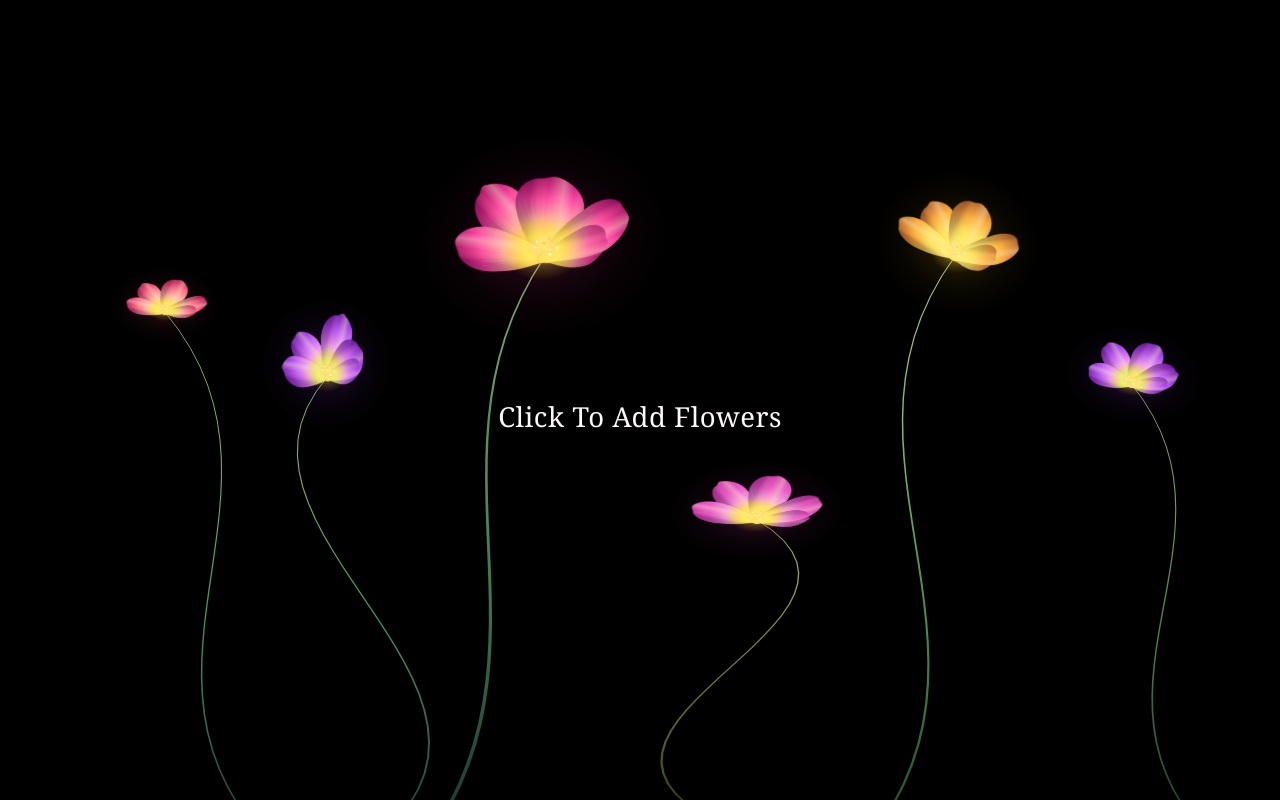
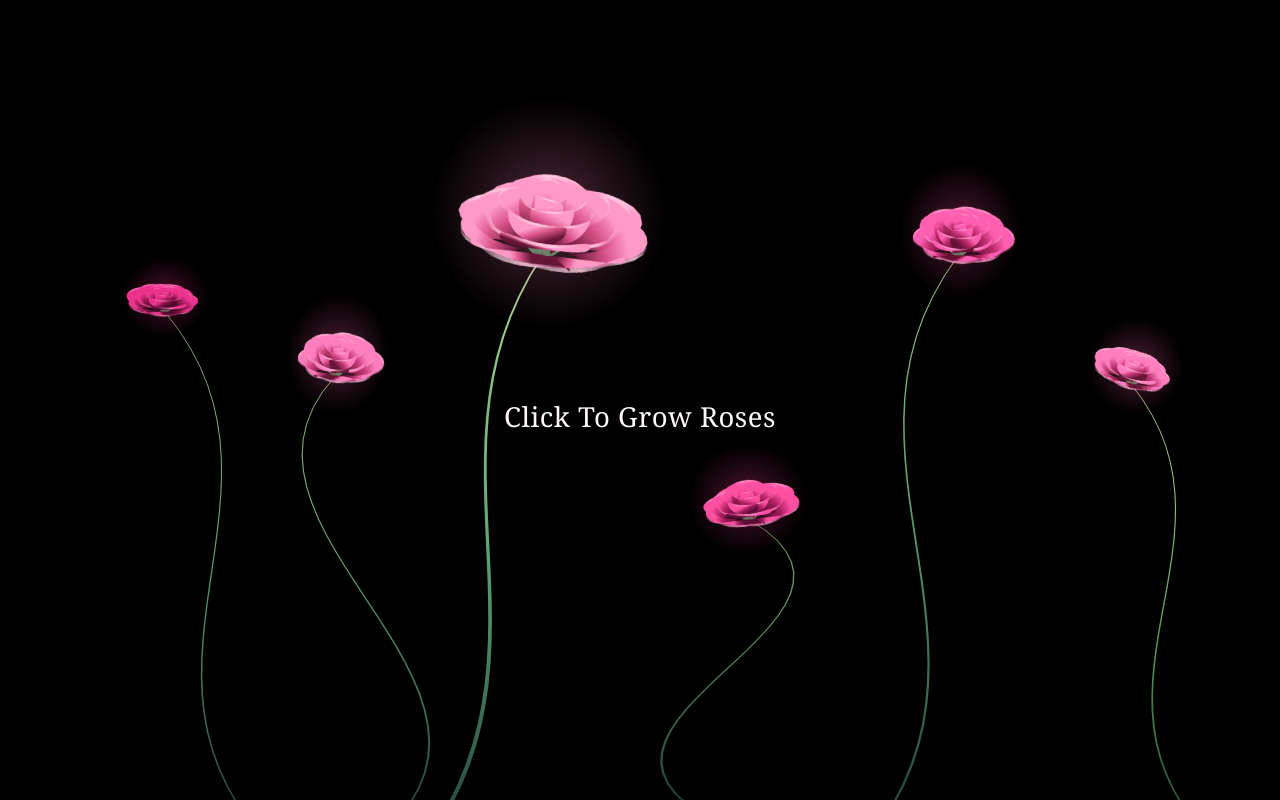
Before and after one commit to lenovo00ww/interactive-neon-flowers, a website built with Vite: page index.html in a window 1280 px wide. Built offline with nearby package versions, Linux system fonts and the light colour scheme; animation ran at ten frames a second.

Commit message:
Grow layered pink neon roses from procedural buds

```diff
--- a/index.html
+++ b/index.html
@@ -4,14 +4,14 @@
   <meta charset="UTF-8">
   <meta name="viewport" content="width=device-width, initial-scale=1, viewport-fit=cover">
   <meta name="theme-color" content="#000000">
-  <meta name="description" content="An interactive garden of luminous flowers. Touch the dark to bring another flower to life.">
-  <title>Interactive Neon Flowers</title>
+  <meta name="description" content="An interactive garden of luminous pink roses. Touch the dark to bring another rose to life.">
+  <title>Pink Neon Rose Garden</title>
   <link rel="icon" href="data:,">
 </head>
 <body>
-  <main id="garden" tabindex="0" aria-label="Neon flower garden. Press Enter or Space to plant a flower.">
+  <main id="garden" tabindex="0" aria-label="Pink neon rose garden. Press Enter or Space to plant a rose.">
     <canvas id="scene" aria-hidden="true"></canvas>
-    <p id="hint"><span class="mouse">Click To Add Flowers</span><span class="touch">Tap To Add Flowers</span></p>
+    <p id="hint"><span class="mouse">Click To Grow Roses</span><span class="touch">Tap To Grow Roses</span></p>
     <span id="announcement" role="status" class="visually-hidden"></span>
     <p id="failure" hidden>This browser couldn’t start the garden.</p>
   </main>
--- a/src/main.js
+++ b/src/main.js
@@ -1,5 +1,5 @@
 import './style.css';
-import { clamp, growthAt, petalOpening, seededRandom, smooth } from './motion.js';
+import { clamp, growthAt, roseOpening, seededRandom, smooth } from './motion.js';
 import { constrain, flowerSize, place } from './placement.js';
 import { createTextures, drawFlower } from './petals.js';
 import { drawStem } from './stem.js';
@@ -68,18 +68,17 @@ function plant(x, y, preset) {
     nx: position.x / scene.width, ny: position.y / scene.height,
     born: clock - (preset ? 3 : 0), retired: null,
     stemTime: .63 + random() * .34,
-    petalTime: .48 + random() * .15,
+    petalTime: .58 + random() * .16,
     root: preset?.root ?? (random() - .5) * 1.65,
     bend: preset?.bend ?? (random() - .5) * 2.3,
     phase: random() * Math.PI * 2,
     speed: .53 + random() * .45,
     depth: .74 + random() * .26,
     aspect: .89 + random() * .22,
-    pitch: .69 + .38 * (Math.sin(position.x * .083 + position.y) * .5 + .5),
+    pitch: .86 + .24 * (Math.sin(position.x * .083 + position.y) * .5 + .5),
     tilt: (random() - .5) * .53,
     green: Math.floor(random() * 3),
-    textureOffset: Math.floor(random() * 5),
-    variations: Array.from({ length: 5 }, () => .87 + random() * .27),
+    variant: Math.floor(random() * 3),
     tip: { x: 0, y: 0 },
     growth: {},
   };
@@ -98,11 +97,11 @@ function plant(x, y, preset) {
 function seedGarden() {
   const compact = scene.width < 580;
   const initial = compact
-    ? [[.15, .401, .53, 4, -.38, .98], [.40, .32, 1.10, 0, .47, -.96],
-      [.76, .362, .72, 2, -.42, 1.02], [.86, .50, .48, 1, -.35, .80],
+    ? [[.15, .401, .53, 4, -.38, .98], [.39, .30, 1.23, 0, .47, -.96],
+      [.75, .385, .83, 2, -.42, 1.02], [.86, .50, .48, 1, -.35, .80],
       [.57, .646, .69, 3, .38, -.87]]
     : [[.13, .39, .47, 4, -.32, .90], [.26, .47, .56, 1, -.34, -.85],
-      [.43, .32, 1.04, 0, .45, -.84], [.59, .65, .67, 3, .30, 1.05],
+      [.43, .32, 1.19, 0, .45, -.84], [.59, .65, .67, 3, .30, 1.05],
       [.75, .32, .67, 2, .30, -.91], [.88, .48, .51, 1, -.25, .78]];
   for (const [x, y, scale, palette, root, bend] of initial) {
     plant(scene.width * x, scene.height * y, { scale, palette, root, bend });
@@ -182,7 +181,7 @@ function addFlower(x, y) {
   hint.classList.add('dismissed');
   clearTimeout(announcementTimer);
   announcementTimer = setTimeout(() => {
-    announcement.textContent = `Flowers planted: ${added}.`;
+    announcement.textContent = `Roses planted: ${added}.`;
   }, 150);
   if (motion.matches || manual !== null) render();
 }
@@ -245,7 +244,8 @@ if (!ctx) {
           x: flower.position.x, y: flower.position.y, tip: { ...flower.tip },
           stem: flower.stemTime, petals: flower.petalTime, radius: flower.radius,
           progress: growthAt(flower, motion.matches ? 3 : clock - flower.born),
-          opening: Array.from({ length: 5 }, (_, index) => petalOpening(flower, flower.age, index)),
+          opening: Array.from({ length: 5 }, (_, layer) => roseOpening(flower, flower.age, layer, 0)),
+          palette: flower.palette,
         })),
       }),
       freeze: () => { manual = clock; syncMotion(); },
--- a/src/motion.js
+++ b/src/motion.js
@@ -15,13 +15,13 @@ export function seededRandom(seed) {
 export function growthAt(flower, age, result = {}) {
   result.stem = smooth(age / flower.stemTime);
   result.bud = smooth((age - flower.stemTime * .74) / .26);
-  result.center = smooth((age - flower.stemTime - .11) / .44);
+  result.center = smooth((age - flower.stemTime - .30) / .80);
   return result;
 }
 
-export function petalOpening(flower, age, index) {
-  const t = clamp((age - flower.stemTime + .07 - index * .044) / flower.petalTime);
-  return smooth(t) + Math.sin(Math.PI * t) * t ** 2 * .20;
+export function roseOpening(flower, age, layer, index) {
+  const t = clamp((age - flower.stemTime + .03 - layer * .105 - index * .022) / flower.petalTime);
+  return smooth(t) + Math.sin(Math.PI * t) * t ** 3 * .16;
 }
 
 export function stemPoint(out, t, root, tip, bend, bottom, top, sway) {
--- a/src/petals.js
+++ b/src/petals.js
@@ -1,167 +1,144 @@
-import { clamp, mix, petalOpening, smooth } from './motion.js';
+import { mix, roseOpening, smooth } from './motion.js';
 
-// Local petal coordinates are anchored at the receptacle, pointing upward.
-const palettes = [
-  { rim: '#cf137d', mid: '#ff439f', warm: '#ff9a9f', root: '#ffe648', shadow: '#810c4b', edge: '#ff9add', halo: '255,45,145' },
-  { rim: '#9125d9', mid: '#ba54f4', warm: '#ec90f7', root: '#ddf87d', shadow: '#531780', edge: '#ec9aff', halo: '178,64,255' },
-  { rim: '#df7835', mid: '#ffab36', warm: '#ffdf55', root: '#fff590', shadow: '#ae4618', edge: '#ffe995', halo: '255,186,42' },
-  { rim: '#f74bd1', mid: '#e854c4', warm: '#f796df', root: '#fff25a', shadow: '#82106d', edge: '#ffa9ee', halo: '255,60,206' },
-  { rim: '#e52672', mid: '#ff6b87', warm: '#ffb3a5', root: '#fff05b', shadow: '#a92057', edge: '#ffacb7', halo: '255,75,115' },
+// Each palette runs from a shaded crease through the body to the rolled lip.
+export const palettes = [
+  ['#651538', '#d75288', '#ff9ac7', '#ffd1e6', '255,126,181'],
+  ['#671635', '#c73c78', '#ff7fbe', '#ffb6d9', '255,99,169'],
+  ['#671036', '#b82968', '#ff5fb0', '#ffa3cf', '255,78,158'],
+  ['#590c32', '#a51d5b', '#ff4fa3', '#ff94c7', '250,64,153'],
+  ['#51092d', '#92164f', '#eb338d', '#ff80b9', '244,51,141'],
 ];
 
-function sprite(size, draw) {
-  const image = document.createElement('canvas');
-  image.width = image.height = size;
-  draw(image.getContext('2d'), size);
-  return image;
+const TAU = 2 * Math.PI;
+const layers = [
+  { count: 7, radius: .97, height: -.25, span: .73, offset: .1 },
+  { count: 6, radius: .76, height: -.37, span: .84, offset: .53 },
+  { count: 5, radius: .54, height: -.47, span: .98, offset: .90 },
+  { count: 4, radius: .34, height: -.53, span: 1.21, offset: 1.34 },
+  { count: 3, radius: .19, height: -.56, span: 1.56, offset: 1.90 },
+];
+
+// The front walls occlude the bases of the petals behind them. The rings
+// advance in azimuth and contract toward a small open, rolled center.
+export function roseShape(variant) {
+  const petals = layers.flatMap((ring, layer) => {
+    const count = ring.count - (variant === 1 && layer === 1 ? 1 : 0);
+    return Array.from({ length: count }, (_, index) => {
+      const noise = Math.sin((index + 1) * 7.23 + variant * 4.31 + layer * 1.39);
+      const angle = ring.offset + (index + .12 * noise) * TAU / count + variant * .72;
+      return { ring, layer, index, angle, noise, front: Math.sin(angle) };
+    });
+  });
+  return petals.sort((a, b) => {
+    const order = p => p.front > .08 ? 10 - p.layer + p.front * .6 : p.layer + p.front * .6;
+    return order(a) - order(b);
+  });
 }
 
-function silhouette(ctx, curl, edge) {
+function petal(ctx, p, open, colors) {
+  const { ring, layer, angle, front, noise } = p;
+  const radius = ring.radius * (1 + noise * .095) * mix(.31, 1, open);
+  const depth = mix(.19, .46, open);
+  const height = mix(-.81 - layer * .036, ring.height, open);
+  const span = ring.span * mix(.70, 1, open);
+  const rootX = Math.cos(angle) * radius * .23;
+  const rootY = height * .32 + front * radius * .07;
+  const lip = (u, dip = 0) => {
+    const a = angle + span * (u + .12 * noise * (1 - u * u));
+    const curl = 1 - .17 * u * u + .045 * Math.sin(u * 4 + angle);
+    return [
+      Math.cos(a) * radius * curl,
+      height + Math.sin(a) * radius * depth * curl
+        - (.12 + noise * .035) * (1 - u * u) * mix(.62, 1, open) + dip,
+    ];
+  };
+  const left = lip(-1), right = lip(1), crest = lip(0);
+  const fold = ctx.createLinearGradient(crest[0], crest[1], rootX, rootY + .025);
+  fold.addColorStop(0, colors[2]);
+  fold.addColorStop(.24, colors[2]);
+  fold.addColorStop(.53, colors[1]);
+  fold.addColorStop(.91, colors[0]);
+  ctx.fillStyle = fold;
   ctx.beginPath();
-  ctx.moveTo(-.06, .07);
-  ctx.bezierCurveTo(-.16, -.09, -.37, -.29, -.45 + edge, -.57);
-  ctx.bezierCurveTo(-.54 + edge, -.82, -.37, -1.02, -.17, -1.035);
-  ctx.bezierCurveTo(-.08, -1.044, -.035, -1.105 + curl, .088, -1.066);
-  ctx.bezierCurveTo(.26, -1.013, .42 - edge, -.88, .425, -.70);
-  ctx.bezierCurveTo(.43, -.45, .23, -.19, .082, .065);
-  ctx.quadraticCurveTo(.018, .113, -.06, .07);
+  ctx.moveTo(rootX, rootY);
+  ctx.bezierCurveTo(mix(rootX, left[0], .82), rootY - .018, left[0] * 1.09, left[1] + .105, ...left);
+  for (let i = 1; i <= 10; i++) ctx.lineTo(...lip(i / 5 - 1));
+  ctx.bezierCurveTo(right[0] * 1.08, right[1] + .10, mix(rootX, right[0], .73), rootY + .015, rootX, rootY);
   ctx.closePath();
+  ctx.fill();
+
+  // A narrow, tapered lip is lit across its width and falls into the crease.
+  const rim = ctx.createLinearGradient(left[0], left[1], right[0] + .002, right[1] + .002);
+  rim.addColorStop(0, colors[2] + '00');
+  rim.addColorStop(.42, colors[3] + 'd7');
+  rim.addColorStop(.72, colors[3] + 'a0');
+  rim.addColorStop(1, colors[2] + '10');
+  ctx.fillStyle = rim;
+  ctx.beginPath();
+  ctx.moveTo(...left);
+  for (let i = 1; i <= 10; i++) ctx.lineTo(...lip(i / 5 - 1));
+  for (let i = 9; i >= 0; i--) {
+    const u = i / 5 - 1;
+    ctx.lineTo(...lip(u, (.012 + radius * .032) * (1 - u * u)));
+  }
+  ctx.fill();
 }
 
-function paintPetal(ctx, size, palette, variant) {
-  ctx.translate(size * .5, size * .838);
-  ctx.scale(size * .67, size * .67);
-  silhouette(ctx, variant * .021, variant * .017);
-  const pigment = ctx.createLinearGradient(0, .02, -.075, -1.07);
-  pigment.addColorStop(0, palette.root);
-  pigment.addColorStop(.23, palette.root);
-  pigment.addColorStop(.48, palette.warm);
-  pigment.addColorStop(.72, palette.mid);
-  pigment.addColorStop(.98, palette.rim + 'b0');
-  ctx.shadowColor = 'rgba(' + palette.halo + ',.52)';
-  ctx.shadowBlur = size * .022;
-  ctx.fillStyle = pigment;
-  ctx.fill();
-  ctx.shadowBlur = 0;
-  ctx.save();
-  ctx.clip();
-  const fold = ctx.createLinearGradient(-.5, 0, .5, 0);
-  fold.addColorStop(0, '#27052e65');
-  fold.addColorStop(.21, '#29002943');
-  fold.addColorStop(.44, '#fff0c10e');
-  fold.addColorStop(.63, '#ffefcb63');
-  fold.addColorStop(.77, '#ffffff09');
-  fold.addColorStop(1, '#42002560');
-  ctx.fillStyle = fold;
-  ctx.fillRect(-.62, -1.2, 1.24, 1.3);
-  const light = ctx.createRadialGradient(-.06, -.15, .008, -.06, -.15, .47);
-  light.addColorStop(0, '#fff29e84');
-  light.addColorStop(.47, '#ffe45436');
-  light.addColorStop(1, '#ffe76800');
-  ctx.fillStyle = light;
-  ctx.fillRect(-.62, -1.2, 1.24, 1.3);
-  const veins = ctx.createLinearGradient(0, 0, 0, -.95);
-  veins.addColorStop(0, '#fffaac00');
-  veins.addColorStop(.4, '#ffffd229');
-  veins.addColorStop(.79, '#ffe1ec1e');
-  veins.addColorStop(1, '#ffe1ec00');
-  ctx.strokeStyle = veins;
-  for (let i = -5; i <= 5; i++) {
-    const f = i / 5;
-    ctx.beginPath();
-    ctx.moveTo(f * .025, -.075);
-    ctx.bezierCurveTo(f * .105 - .02, -.31, f * .37 - .033, -.51,
-      f * .41 - .035, -.82 + Math.abs(f) * .13 + Math.sin(i * 13 + variant) * .055);
-    ctx.lineWidth = (i % 3 === 0) ? .009 : .004;
-    ctx.stroke();
-  }
-  ctx.restore();
-  ctx.lineWidth = .010;
-  ctx.strokeStyle = palette.edge + '43';
-  ctx.stroke();
+const SIZE = 288;
+const UNIT = 116;
+const ANCHOR = 193;
+const SHADES = 3;
+
+export function createTextures() {
+  const shapes = Array.from({ length: SHADES }, (_, i) => roseShape(i));
+  const blooms = palettes.map(colors => shapes.map(shape => {
+    const canvas = document.createElement('canvas');
+    canvas.width = canvas.height = SIZE;
+    const ctx = canvas.getContext('2d');
+    ctx.translate(SIZE / 2, ANCHOR);
+    ctx.scale(UNIT, UNIT);
+    paint(ctx, shape, colors, null, 3, false);
+    return canvas;
+  }));
+  return { shapes, blooms };
 }
 
-function paintHalo(ctx, size, palette) {
-  const half = size / 2;
-  const g = ctx.createRadialGradient(half, half, 0, half, half, half);
-  g.addColorStop(0, 'rgba(' + palette.halo + ',.39)');
-  g.addColorStop(.39, 'rgba(' + palette.halo + ',.26)');
-  g.addColorStop(.66, 'rgba(' + palette.halo + ',.095)');
-  g.addColorStop(1, 'rgba(' + palette.halo + ',0)');
-  ctx.fillStyle = g;
-  ctx.fillRect(0, 0, size, size);
+function paint(ctx, shape, colors, flower, age, lowQuality) {
+  const bloom = flower ? roseOpening(flower, age, 1, 0) : 1;
+  if (!lowQuality) {
+    const halo = ctx.createRadialGradient(0, -.45, .03, 0, -.45, mix(.72, 1.19, bloom));
+    halo.addColorStop(0, 'rgba(' + colors[4] + ',.31)');
+    halo.addColorStop(.58, 'rgba(' + colors[4] + ',.12)');
+    halo.addColorStop(1, 'rgba(' + colors[4] + ',0)');
+    ctx.fillStyle = halo;
+    ctx.fillRect(-1.23, -1.65, 2.46, 2.37);
+  }
+  for (const p of shape) petal(ctx, p, flower ? roseOpening(flower, age, p.layer, p.index) : 1, colors);
 }
 
-function paintCenter(ctx, size) {
-  const half = size / 2;
-  ctx.translate(half, half);
-  ctx.scale(half, half);
-  const glow = ctx.createRadialGradient(0, 0, 0, 0, 0, 1);
-  glow.addColorStop(0, '#ffed78d9');
-  glow.addColorStop(.25, '#ffda7798');
-  glow.addColorStop(.49, '#ffe53946');
-  glow.addColorStop(1, '#ffca1900');
-  ctx.fillStyle = glow;
-  ctx.fillRect(-1, -1, 2, 2);
-  for (let i = 0; i < 12; i++) {
-    const radius = .41 * Math.sqrt(i / 12);
-    const x = Math.cos(i * 2.39996) * radius;
-    const y = Math.sin(i * 2.39996) * radius * .65;
-    ctx.fillStyle = ['#fff895', '#ffe145', '#ffd139', '#fffdb2'][i % 4];
-    ctx.beginPath();
-    ctx.ellipse(x, y, .022 + (i % 3) * .009, .024 + (i % 3) * .008, i, 0, 2 * Math.PI);
-    ctx.fill();
-  }
-}
-
-export function createTextures() {
-  return {
-    petals: palettes.map(palette => [-2, -1, 0, 1, 2].map(variation =>
-      sprite(272, (ctx, size) => paintPetal(ctx, size, palette, variation)))),
-    halos: palettes.map(palette => sprite(128, (ctx, size) => paintHalo(ctx, size, palette))),
-    center: sprite(128, paintCenter),
-  };
-}
-
-// Back petals climb, side petals flare, and the foreground petal is foreshortened.
-const profiles = [
-  { angle: -.14, fan: -.45, length: .96, width: .68, curl: -.14 },
-  { angle: .11, fan: .21, length: 1.08, width: .73, curl: .09 },
-  { angle: -.23, fan: -1.02, length: .94, width: .62, curl: -.19 },
-  { angle: .24, fan: .94, length: .91, width: .71, curl: .21 },
-  { angle: .05, fan: 1.56, length: .67, width: .51, curl: .30 },
-];
-
 export function drawFlower(ctx, flower, age, growth, tip, textures, alpha, tilt, lowQuality) {
-  const { center, bud } = growth;
-  if (bud <= 0) return;
-  const base = flower.radius * mix(.31, 1, smooth((age - flower.stemTime + .21) / .64));
+  if (growth.bud <= 0 || alpha <= 0) return;
+  const radius = flower.radius * mix(.46, 1, growth.bud);
+  const settled = age >= flower.stemTime + flower.petalTime + .67;
   ctx.save();
   ctx.translate(tip.x, tip.y);
   ctx.rotate(tilt);
-  ctx.scale(flower.aspect * 1.13, flower.pitch);
-  if (!lowQuality) {
-    const radius = base * mix(.63, 1.37, center);
-    ctx.globalAlpha = alpha * bud * mix(.16, .39, center);
-    ctx.drawImage(textures.halos[flower.palette], -radius, -radius - base * .25, radius * 2, radius * 2);
+  ctx.scale(radius * flower.aspect, radius * flower.pitch);
+  ctx.globalAlpha = alpha * growth.bud;
+  // The small, curved sepals clasp the base following the same head transform.
+  ctx.fillStyle = '#488357';
+  for (const side of [-1, 1]) {
+    ctx.beginPath();
+    ctx.moveTo(0, .025);
+    ctx.quadraticCurveTo(side * .13, .013, side * .24, -.19);
+    ctx.quadraticCurveTo(side * .09, -.08, 0, -.10);
+    ctx.fill();
   }
-  for (let i = 0; i < profiles.length; i++) {
-    const profile = profiles[i];
-    const open = petalOpening(flower, age, i);
-    const jitter = flower.variations[i];
-    const along = base * mix(.80, profile.length * jitter, open);
-    const across = base * mix(.22, profile.width * (2 - jitter), open);
-    const angle = profile.angle + profile.fan * open + (jitter - 1) * .65;
-    ctx.save();
-    ctx.globalAlpha = alpha * bud * (i === 4 ? mix(.53, .77, clamp(open)) : 1);
-    ctx.rotate(angle);
-    ctx.transform(1, profile.curl * open, profile.curl * open * .2, 1, 0, 0);
-    ctx.drawImage(textures.petals[flower.palette][(i + flower.textureOffset) % 5],
-      -across * .746, -along * 1.25, across / .67, along / .67);
-    ctx.restore();
+  if (settled) {
+    ctx.drawImage(textures.blooms[flower.palette][flower.variant],
+      -SIZE / (2 * UNIT), -ANCHOR / UNIT, SIZE / UNIT, SIZE / UNIT);
+  } else {
+    paint(ctx, textures.shapes[flower.variant], palettes[flower.palette], flower, age, lowQuality);
   }
-  const radius = base * mix(.10, .44, center);
-  ctx.globalAlpha = alpha * center;
-  ctx.drawImage(textures.center, -radius, -radius - base * .12, radius * 2, radius * 2);
   ctx.restore();
 }
```
Also changed, not shown: tests/browser.mjs (+2 -2 lines), tests/motion.test.js (+12 -4 lines), README.md.
